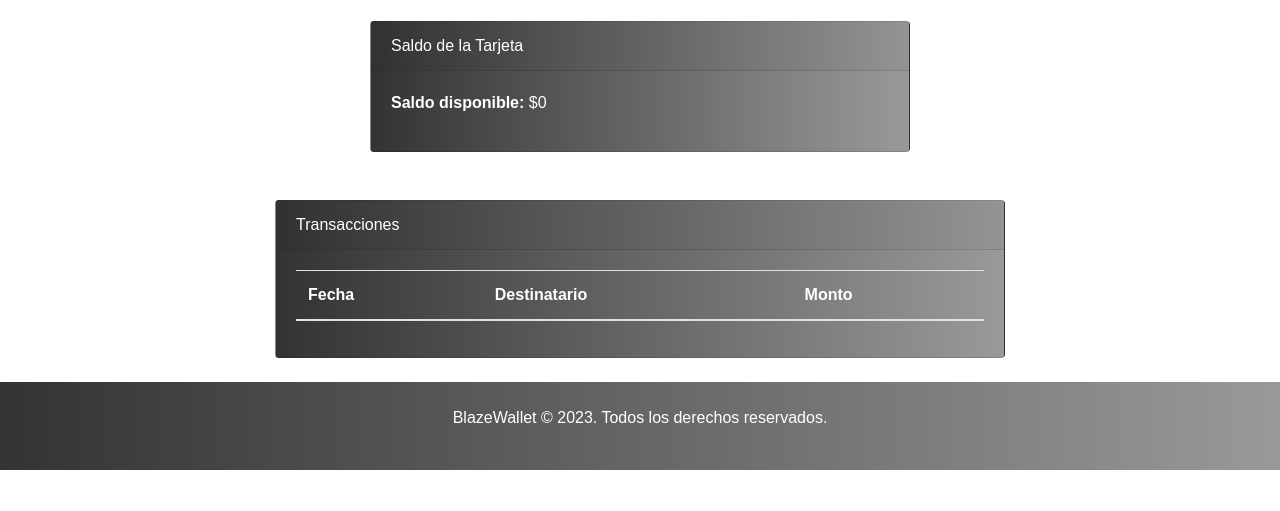
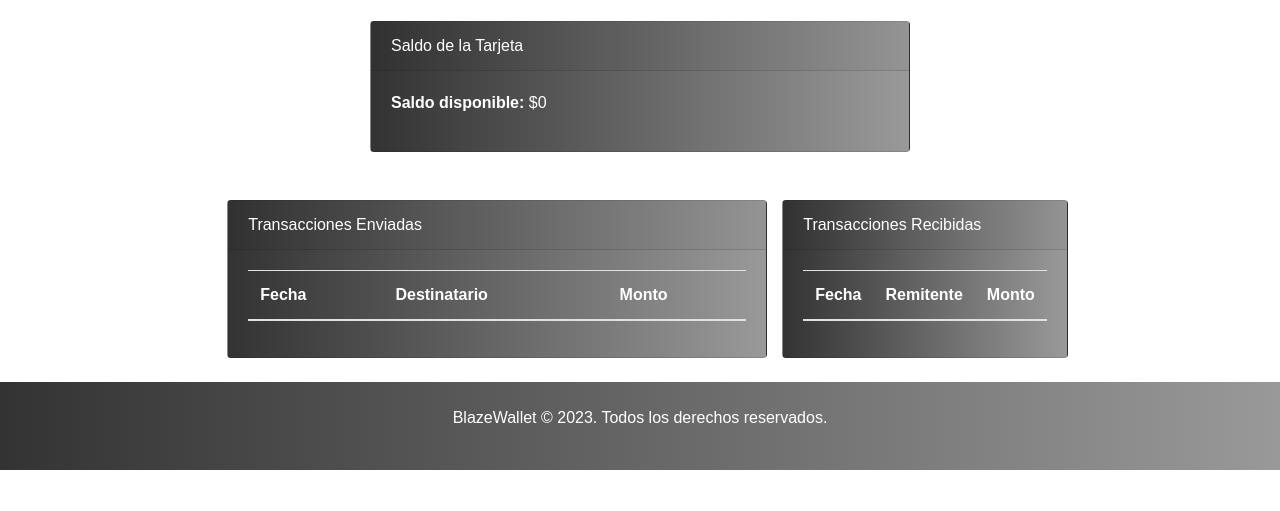
Before and after one commit to Hesoyam91/blaze-wallet, a Django app: page /cuenta/ in a window 1280 px wide. Shown: the part 289-800 px from the top of the page. Run offline with Django 4.2, Linux system fonts and the light colour scheme; a user stored in the database is signed in; data comes from the database, SQL or seed files in the repository; both versions use the stored data as it was after the commit; lists and menus that the app fills with data are empty; some libraries are stand-ins or nearby versions.

Commit message:
Tran. Registro Emitidas y Recibidas

```diff
--- a/blaze_wallet/settings.py
+++ b/blaze_wallet/settings.py
@@ -139,4 +139,4 @@ CSRF_COOKIE_SECURE = False
 # Set SameSite attribute of CSRF cookie
 CSRF_COOKIE_SAMESITE = 'Lax'
 
-CSRF_TRUSTED_ORIGINS = ['https://blaze-wallet.azurewebsites.net','127.0.0.1', 'localhost']
+#CSRF_TRUSTED_ORIGINS = ['https://blaze-wallet.azurewebsites.net','http://127.0.0.1', 'http://localhost'],
--- a/core/templates/cuenta.html
+++ b/core/templates/cuenta.html
@@ -5,6 +5,7 @@
 
 <!-- Contenido de la página -->
 <div class="container mt-5">
+
   <h2 class="text-center"><strong>Mi Cuenta</strong></h2>
   <div class="row justify-content-center mt-5">
     <div class="col-md-6">
@@ -16,10 +17,11 @@
       </div>
     </div>
   </div>
+
   <div class="row justify-content-center mt-5">
-      <div class="col-md-8">
+    <div class="col-md-6">
       <div class="card">
-          <div class="card-header">Transacciones</div>
+        <div class="card-header">Transacciones Enviadas</div>
         <div class="card-body">
           <table class="table">
             <thead>
@@ -30,7 +32,7 @@
               </tr>
             </thead>
             <tbody>
-                {% for transferencia in transferencias %}
+              {% for transferencia in transferencias_enviadas %}
               <tr>
                 <td>{{ transferencia.fecha }}</td>
                 <td>{{ transferencia.destinatario }}</td>
@@ -42,11 +44,42 @@
         </div>
       </div>
     </div>
+
+    <div class="row justify-content-center">
+      <div class="col-md-12">
+        <div class="card">
+          <div class="card-header">Transacciones Recibidas</div>
+          <div class="card-body">
+            <table class="table">
+              <thead>
+                <tr>
+                  <th>Fecha</th>
+                  <th>Remitente</th>
+                  <th>Monto</th>
+                </tr>
+              </thead>
+              <tbody>
+                {% for transferencia in transferencias_recibidas %}
+                <tr>
+                  <td>{{ transferencia.fecha }}</td>
+                  <td>{{ transferencia.remitente }}</td>
+                  <td>${{ transferencia.monto }}</td>
+                </tr>
+                {% endfor %}
+              </tbody>
+            </table>
           </div>
         </div>
+      </div>
+    </div>
+  </div>
+</div>
+
 <br>
 <style>
-    th, td, p{
+  th,
+  td,
+  p {
     color: white;
   }
 </style>
--- a/core/views.py
+++ b/core/views.py
@@ -55,7 +55,7 @@ class VistaRegistro(View):
             perfil_usuario.save()
 
             username = form.cleaned_data.get('username')
-            messages.success(request, f'Cuenta creada exitosamente. Bienvenido/a {username}.')
+            messages.success(request, f'Cuenta creada exitosamente. Ya puedes ingresar a tu cuenta, {username}.')
 
             return redirect(to='/')
 
@@ -107,7 +107,7 @@ def transferencia_saldo(request):
                             perfil_usuario_actual.save()
                             perfil_usuario_destino.save()
 
-                            # Registrar la transferencia
+                            # Registrar la transferencia enviada
                             transferencia = Transferencia.objects.create(
                                 destinatario=perfil_usuario_destino,
                                 remitente=perfil_usuario_actual,
@@ -137,6 +137,9 @@ def transferencia_saldo(request):
 
     return render(request, 'transferencia.html', {'form': form, 'saldo_actual': saldo_actual, 'error': error})
 
+
+
+
 @login_required(login_url='/login/')
 def cuenta(request):
     usuario_actual = request.user
@@ -144,9 +147,11 @@ def cuenta(request):
     try:
         perfil_usuario_actual = PerfilUsuario.objects.get(usuario=usuario_actual)
         saldo_actual = perfil_usuario_actual.saldo
-        transferencias = Transferencia.objects.filter(remitente=perfil_usuario_actual).order_by('-fecha')[:5]
+        transferencias_enviadas = Transferencia.objects.filter(remitente=perfil_usuario_actual).order_by('-fecha')[:5]
+        transferencias_recibidas = Transferencia.objects.filter(destinatario=perfil_usuario_actual).order_by('-fecha')[:5]
     except PerfilUsuario.DoesNotExist:
         saldo_actual = 0
-        transferencias = []
+        transferencias_enviadas = []
+        transferencias_recibidas = []
 
-    return render(request, 'cuenta.html', {'saldo_actual': saldo_actual, 'transferencias': transferencias})
+    return render(request, 'cuenta.html', {'saldo_actual': saldo_actual, 'transferencias_enviadas': transferencias_enviadas, 'transferencias_recibidas': transferencias_recibidas})
```
Also changed, not shown: db.sqlite3. Lines whose indentation alone changed are shown as unchanged.
